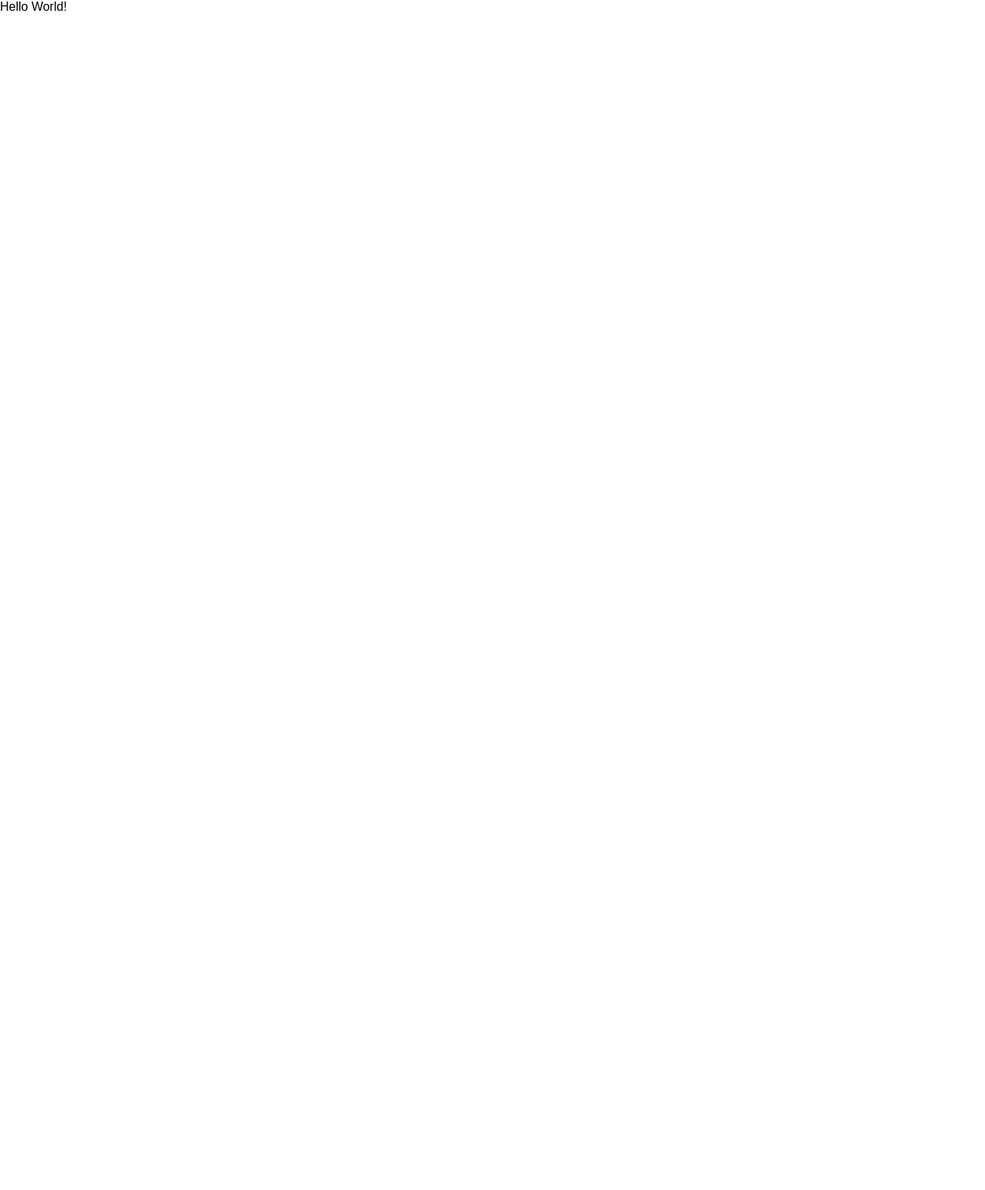
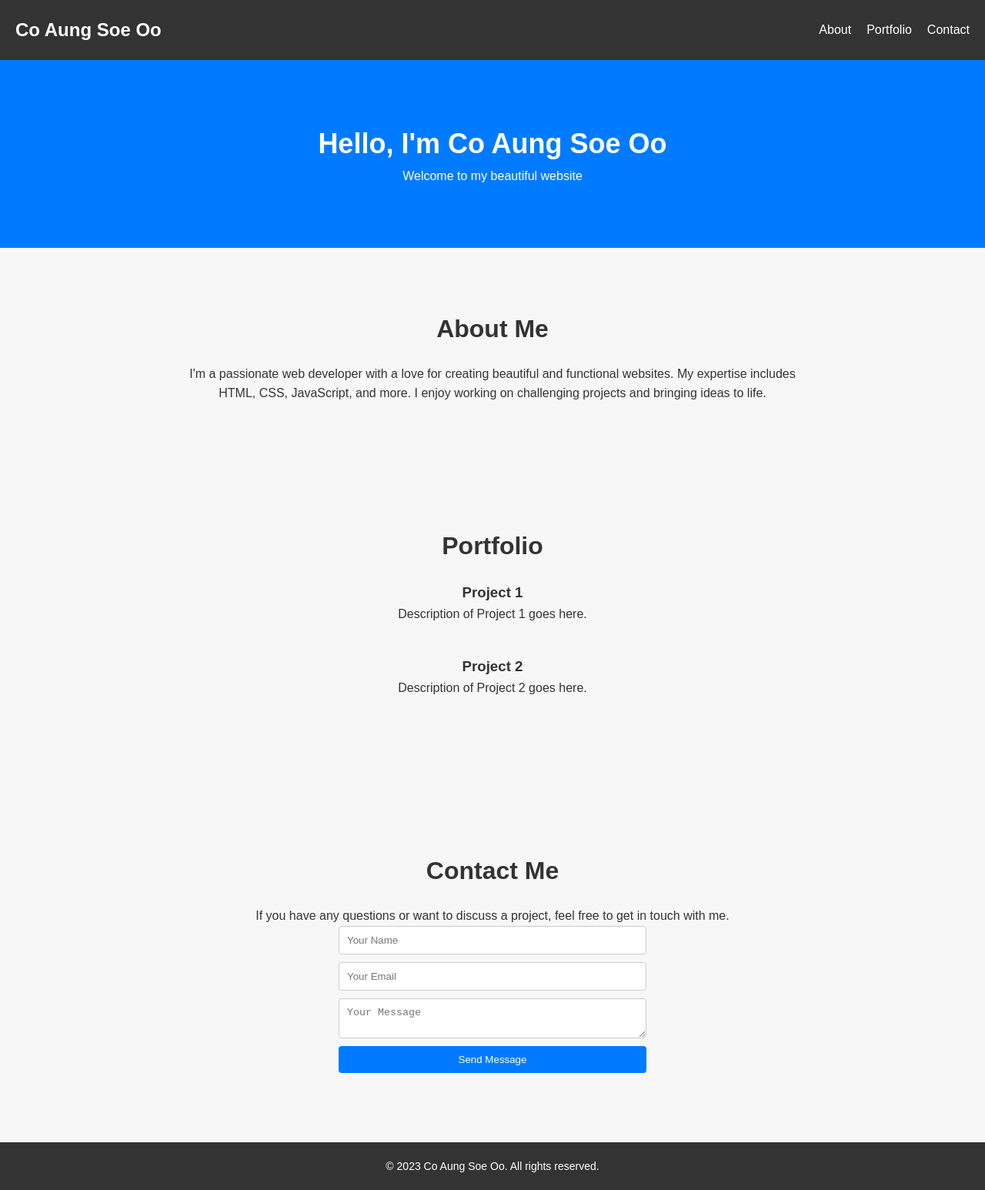
Before and after one commit to coaungsoeoo/coaungsoeoo.github.io, a plain HTML site: page index.html in a window 1280 px wide. Shown: the whole page at 77% size. Before the commit the page ends 800 px from the top, so only its background shows below. Drawn offline with Linux system fonts and the light colour scheme.

Commit message:
added css and html

```diff
--- a/index.html
+++ b/index.html
@@ -7,6 +7,61 @@
     <link rel="stylesheet" href="styles.css">
 </head>
 <body>
-    Hello World!
+    <header>
+        <nav>
+            <h1>Co Aung Soe Oo</h1>
+            <ul>
+                <li><a href="#about">About</a></li>
+                <li><a href="#portfolio">Portfolio</a></li>
+                <li><a href="#contact">Contact</a></li>
+            </ul>
+        </nav>
+    </header>
+
+    <section id="hero">
+        <div class="hero-content">
+            <h2>Hello, I'm Co Aung Soe Oo</h2>
+            <p>Welcome to my beautiful website</p>
+        </div>
+    </section>
+
+    <section id="about">
+        <div class="about-content">
+            <h2>About Me</h2>
+            <p>I'm a passionate web developer with a love for creating beautiful and functional websites. My expertise includes HTML, CSS, JavaScript, and more. I enjoy working on challenging projects and bringing ideas to life.</p>
+        </div>
+    </section>
+
+    <section id="portfolio">
+        <div class="portfolio-content">
+            <h2>Portfolio</h2>
+            <div class="project">
+                <h3>Project 1</h3>
+                <p>Description of Project 1 goes here.</p>
+            </div>
+            <div class="project">
+                <h3>Project 2</h3>
+                <p>Description of Project 2 goes here.</p>
+            </div>
+            <!-- Add more projects here -->
+        </div>
+    </section>
+
+    <section id="contact">
+        <div class="contact-content">
+            <h2>Contact Me</h2>
+            <p>If you have any questions or want to discuss a project, feel free to get in touch with me.</p>
+            <form>
+                <input type="text" placeholder="Your Name">
+                <input type="email" placeholder="Your Email">
+                <textarea placeholder="Your Message"></textarea>
+                <button type="submit">Send Message</button>
+            </form>
+        </div>
+    </section>
+
+    <footer>
+        <p>&copy; 2023 Co Aung Soe Oo. All rights reserved.</p>
+    </footer>
 </body>
 </html>
--- a/styles.css
+++ b/styles.css
@@ -9,50 +9,158 @@
 body {
     font-family: Arial, sans-serif;
     font-size: 16px;
+    line-height: 1.6;
+    color: #333;
+    background-color: #f7f7f7;
 }
 
-/* Center the content and add some spacing */
-.container {
-    display: flex;
-    flex-direction: column;
-    justify-content: center;
-    align-items: center;
-    height: 100vh;
+header {
+    background-color: #333;
+    color: #fff;
+    padding: 20px;
 }
 
-.container h1 {
+header h1 {
+    font-size: 24px;
+}
+
+nav {
+    display: flex;
+    justify-content: space-between;
+    align-items: center;
+}
+
+nav ul {
+    list-style: none;
+    display: flex;
+}
+
+nav ul li {
+    margin-left: 20px;
+}
+
+nav ul li a {
+    color: #fff;
+    text-decoration: none;
+}
+
+section {
+    padding: 80px 0;
+    text-align: center;
+}
+
+#hero {
+    background-color: #007bff;
+    color: #fff;
+}
+
+#hero h2 {
     font-size: 36px;
+}
+
+.about-content,
+.portfolio-content,
+.contact-content {
+    max-width: 800px;
+    margin: 0 auto;
+}
+
+.about-content h2,
+.portfolio-content h2,
+.contact-content h2 {
+    font-size: 32px;
     margin-bottom: 20px;
 }
 
-.container p {
-    font-size: 18px;
-    text-align: center;
-    max-width: 600px;
+.portfolio-content .project {
     margin-bottom: 40px;
 }
 
-/* Apply different styles based on the screen size */
+footer {
+    padding: 20px;
+    text-align: center;
+    background-color: #333;
+    color: #fff;
+}
+
+footer p {
+    font-size: 14px;
+}
+
+form {
+    display: flex;
+    flex-direction: column;
+    max-width: 400px;
+    margin: 0 auto;
+}
+
+form input,
+form textarea,
+form button {
+    margin-bottom: 10px;
+    padding: 10px;
+    border: 1px solid #ccc;
+    border-radius: 4px;
+}
+
+form textarea {
+    resize: vertical;
+}
+
+form button {
+    background-color: #007bff;
+    color: #fff;
+    border: none;
+    cursor: pointer;
+}
+
 @media screen and (max-width: 768px) {
     /* For screens up to 768px wide */
-    .container h1 {
+    header h1 {
+        font-size: 20px;
+    }
+
+    #hero h2 {
         font-size: 28px;
     }
 
-    .container p {
-        font-size: 16px;
-        margin-bottom: 30px;
+    .about-content h2,
+    .portfolio-content h2,
+    .contact-content h2 {
+        font-size: 28px;
     }
 }
 
 @media screen and (max-width: 480px) {
     /* For screens up to 480px wide (e.g., mobile devices) */
-    .container h1 {
+    header h1 {
+        font-size: 18px;
+    }
+
+    nav {
+        flex-direction: column;
+    }
+
+    nav ul {
+        margin-top: 10px;
+    }
+
+    nav ul li {
+        margin-left: 0;
+        margin-bottom: 10px;
+    }
+
+    #hero h2 {
         font-size: 24px;
     }
 
-    .container p {
-        font-size: 14px;
-        margin-bottom: 20px;
+    .about-content h2,
+    .portfolio-content h2,
+    .contact-content h2 {
+        font-size: 24px;
+    }
+
+    form {
+        max-width: 100%;
     }
 }
```
